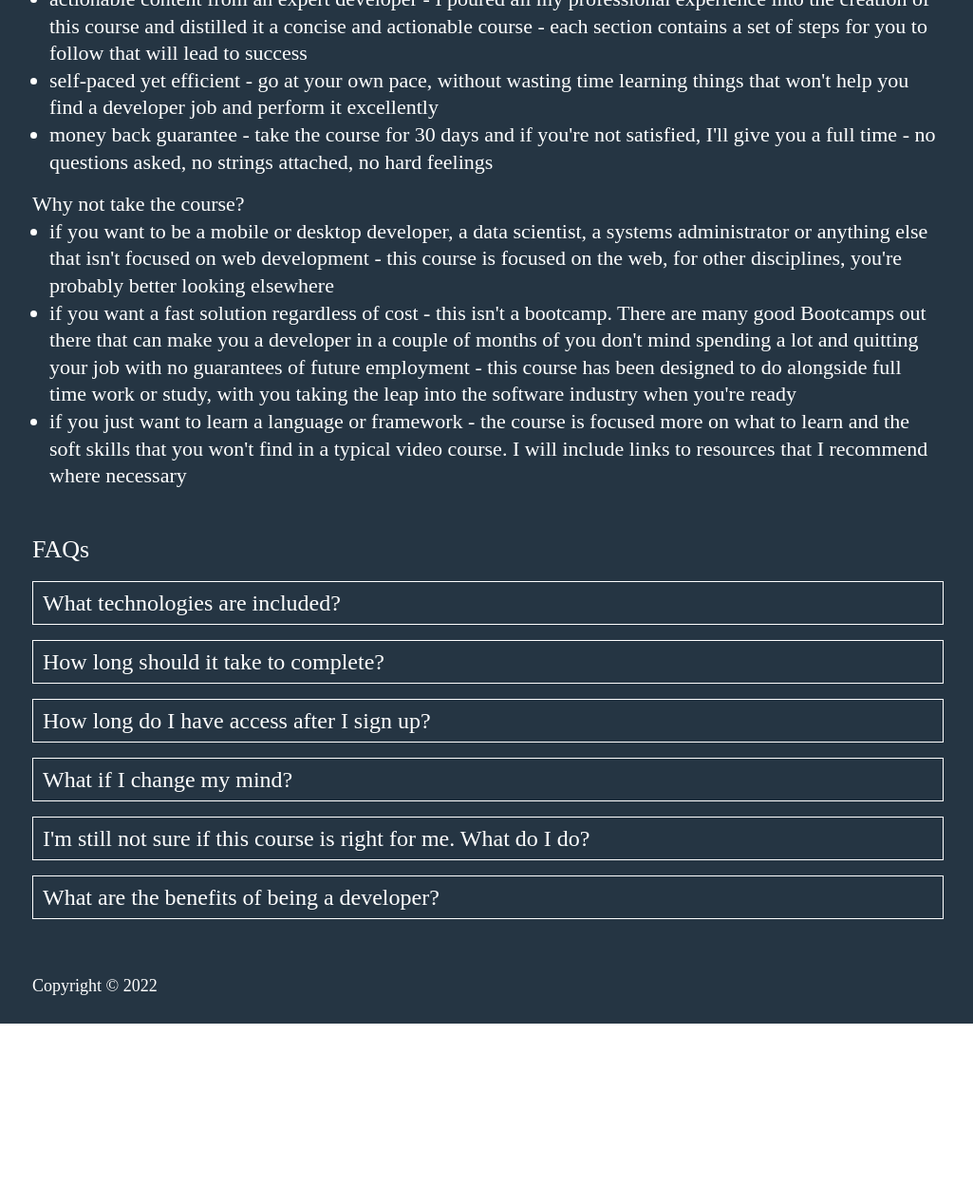
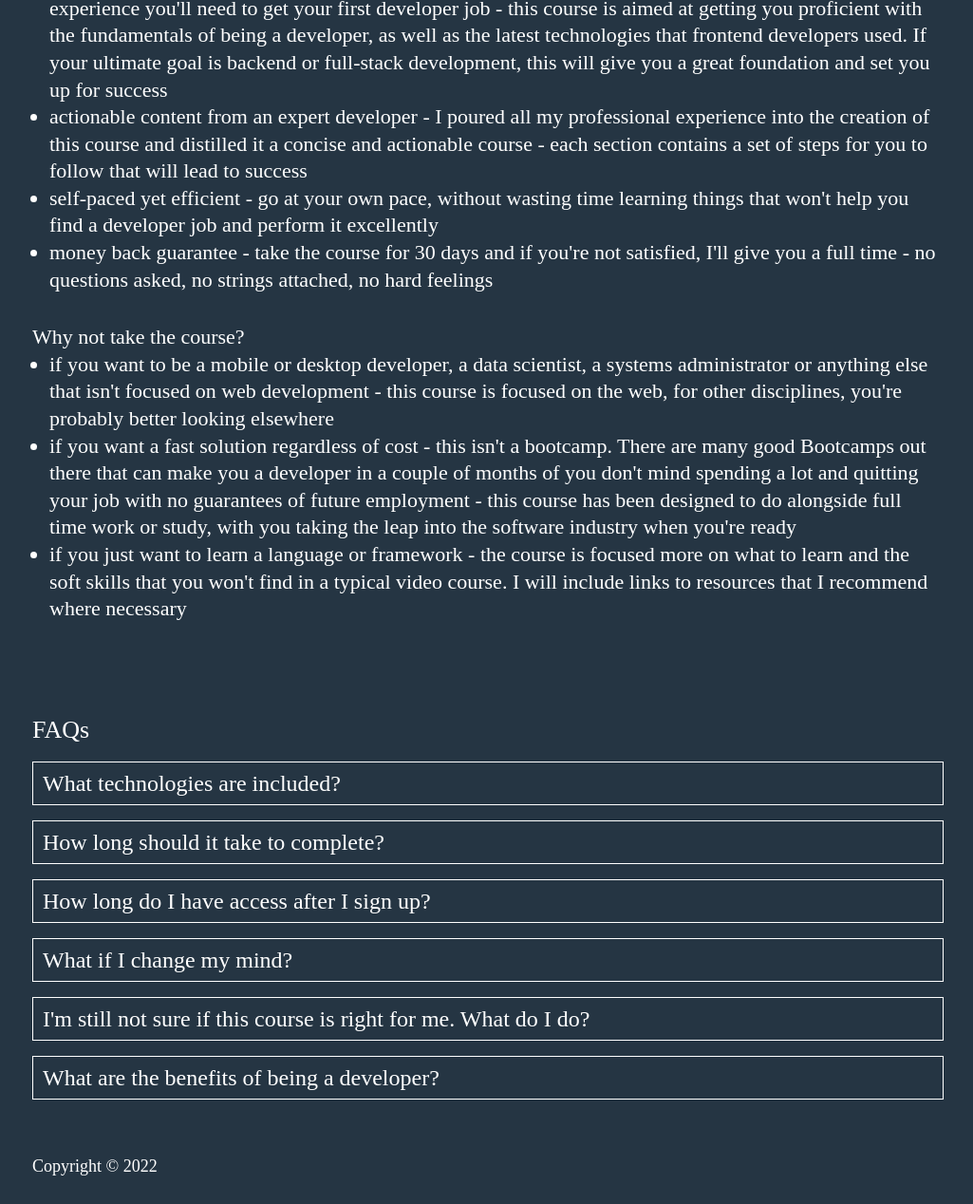
Before and after one commit to michaelrevans/dev-essentials, a Gatsby site: page / in a window 1280 px wide. Shown: the part 1079-2347 px from the top of the page at 95% size, without its empty margins (126-1151 px from the left). Before the commit the page ends 2157 px from the top, so only its background shows below. Built offline with nearby package versions, Linux system fonts and the light colour scheme; Gatsby itself is replaced by a stand-in of ours.

Commit message:
Make small styling and spacing changes

```diff
--- a/src/pages/index.tsx
+++ b/src/pages/index.tsx
@@ -67,7 +67,7 @@ export default function Home({ location }: PageProps) {
     <Layout>
       <Seo title="Dev Essentials Course" description={description} pathname={pathname} />
 
-      <h1 id="sign-up">Dev Essentials Course</h1>
+      <h1 id="sign-up" className={classes.title}>Dev Essentials Course</h1>
 
       <div className={classes.container}>
         <div className={classes.leftColumn}>
@@ -126,7 +126,7 @@ export default function Home({ location }: PageProps) {
         <p>
           The course puts a huge focus on project-based learning. All the skills you gain will be introduced in video or written form and solidified and internalised by practical exercises.
         </p>
-        <br />
+        <br /><br />
         <p>
           Let's take a look at what you will learn:
         </p>
@@ -139,7 +139,7 @@ export default function Home({ location }: PageProps) {
           <li><strong>job search system</strong> - use the system I've created to find and apply for exactly the right jobs</li>
           <li><strong>BONUS: personal finance for developers</strong> - make your money work for you</li>
         </ul>
-        <br />
+        <br /><br />
         <p>Why take the course?</p>
         <ul>
           <li>you want to get a job as a professional software developer - I want to help you gain the skills and experience you'll need to get your first developer job - this course is aimed at getting you proficient with the fundamentals of being a developer, as well as the latest technologies that frontend developers used. If your ultimate goal is backend or full-stack development, this will give you a great foundation and set you up for success</li>
@@ -147,7 +147,7 @@ export default function Home({ location }: PageProps) {
           <li>self-paced yet efficient - go at your own pace, without wasting time learning things that won't help you find a developer job and perform it excellently</li>
           <li>money back guarantee - take the course for 30 days and if you're not satisfied, I'll give you a full time - no questions asked, no strings attached, no hard feelings</li>
         </ul>
-        <br />
+        <br /><br />
         <p>Why not take the course?</p>
         <ul>
           <li>if you want to be a mobile or desktop developer, a data scientist, a systems administrator or anything else that isn't focused on web development - this course is focused on the web, for other disciplines, you're probably better looking elsewhere</li>
--- a/src/styles/home.ts
+++ b/src/styles/home.ts
@@ -11,6 +11,12 @@ const touchScreenLeftColumnStyles = {
 }
 
 const homeStyles = createUseStyles({
+  title: {
+    fontSize: 42,
+    textAlign: "center",
+    marginBottom: 50,
+  },
+
   container: {
     display: "flex",
 
@@ -40,11 +46,11 @@ const homeStyles = createUseStyles({
   },
 
   teaser: {
-    marginTop: 50,
+    marginTop: 100,
   },
 
   faqs: {
-    marginTop: 50,
+    marginTop: 100,
   },
 });
 
```
